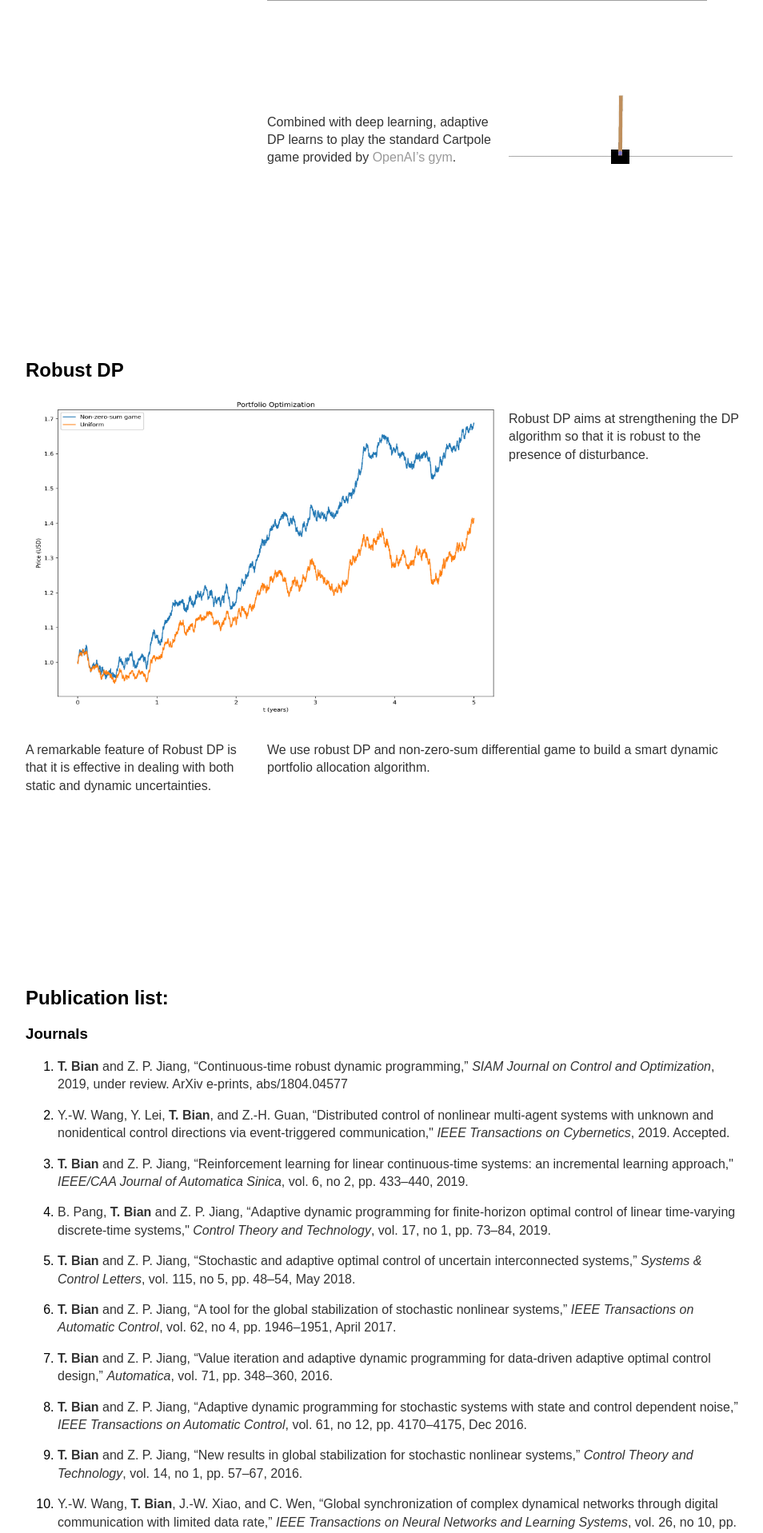
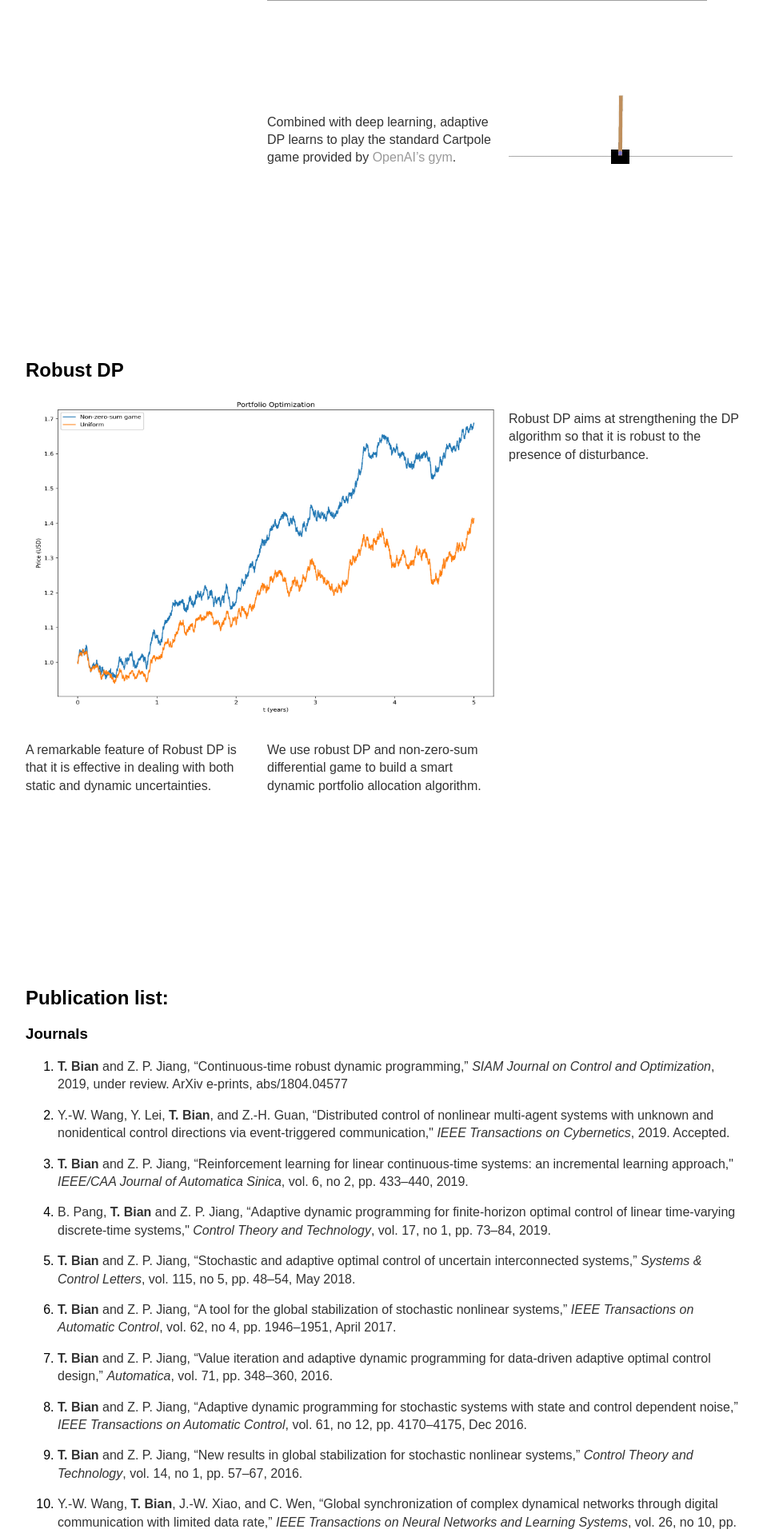
Before and after one commit to tao-bian-nyu/tao-bian-nyu.github.io, a Jekyll site: the page built from research/index.md, in a window 1280 px wide. Shown: the part 1866-3783 px from the top of the page at 80% size, without its empty margins (160-1114 px from the left). Built offline with Jekyll 4.4.1, drawn with Linux system fonts in a browser that asks for light colours; formulas are drawn with MathJax 3; grey boxes are pictures that could not be loaded.

Commit message:
Update topics.html

```diff
--- a/_includes/topics.html
+++ b/_includes/topics.html
@@ -69,7 +69,7 @@ However, despite its popularity, VI is flawed as it is only applicable in discre
 <div class="three">
  <p> A remarkable feature of Robust DP is that it is effective in dealing with both static and dynamic uncertainties.</p>
  </div>
-<div class="four">
+<div class="nigh">
  <p> We use robust DP and non-zero-sum differential game to build a smart dynamic portfolio allocation algorithm. </p>
  </div>
 </div>
```
